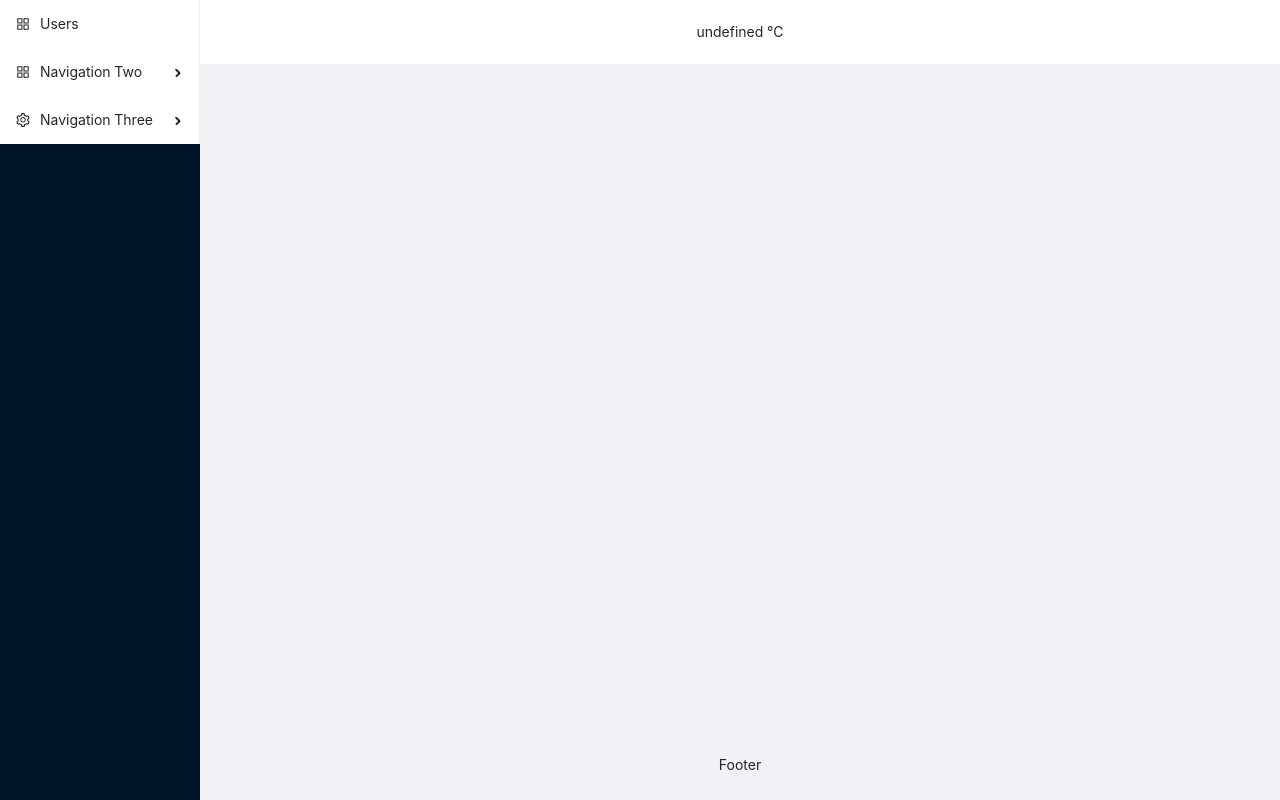
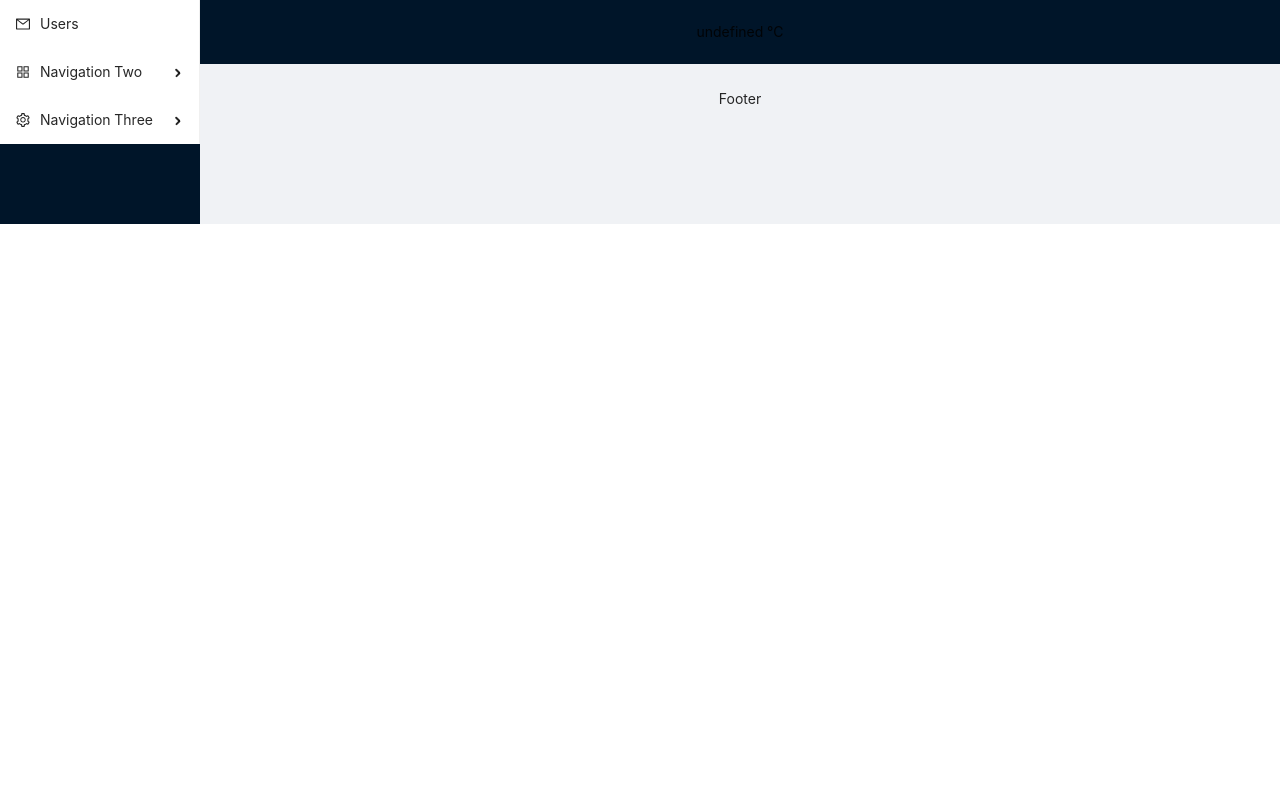
Before and after one commit to BlackhawkZZH/management, a React app: page /dashboard in a window 1280 px wide. Built offline with nearby package versions, Linux system fonts and the light colour scheme; no server answers.

Commit message:
need check style problem

```diff
--- a/src/pages/dashboard/components/header/header.less
+++ b/src/pages/dashboard/components/header/header.less
@@ -1,3 +1,5 @@
-.dashboard-header {
-    background-color: white !important;
+
+.dashboard-header{
+    background-color: aqua;
+    height: 10vh;
 }
--- a/src/pages/dashboard/components/leftsider/leftsider.jsx
+++ b/src/pages/dashboard/components/leftsider/leftsider.jsx
@@ -12,8 +12,8 @@
     }
 
     return (
-        <Sider className="left-sider"><Menu onClick={handleClick} style={{ width: 200 }} mode="vertical">
-            <Menu.Item key="1" icon={<AppstoreOutlined />}>
+        <Sider className="left-sider"><Menu onClick={handleClick} mode="vertical">
+            <Menu.Item key="1" icon={<MailOutlined />}>
                 <Link to='/dashboard/users'></Link>
                 Users
             </Menu.Item>
@@ -31,6 +31,7 @@
                 <Menu.Item key="11">Option 11</Menu.Item>
                 <Menu.Item key="12">Option 12</Menu.Item>
             </SubMenu>
-        </Menu></Sider>
+            </Menu>
+        </Sider>
     )
 }
--- a/src/pages/dashboard/components/leftsider/leftsider.less
+++ b/src/pages/dashboard/components/leftsider/leftsider.less
@@ -0,0 +1,8 @@
+.ant-menu {
+    background: aqua;
+}
+
+.left-sider{
+    height: 100vh;
+    background-color: aqua;
+}
--- a/src/pages/dashboard/dashboard.jsx
+++ b/src/pages/dashboard/dashboard.jsx
@@ -6,7 +6,7 @@
 import { LeftSider } from "./components/leftsider/leftsider";
 import { MainContent } from "./components/content/content";
 
-const { Footer, Content } = Layout;
+const { Footer } = Layout;
 
 export const DashBoard = () => {
 
@@ -16,7 +16,7 @@
         <Layout>
           <DashBoardHeader/>
           <MainContent/>
-          <Footer>Footer</Footer>
+          <Footer className="dashboard-footer">Footer</Footer>
         </Layout>
     </Layout>
     )
--- a/src/pages/dashboard/dashboard.less
+++ b/src/pages/dashboard/dashboard.less
@@ -1,4 +1,8 @@
-.left-sider{
-    height: 100vh;
+*{
 
+
+    .dashboard-footer{
+        background-color: black;
+        height: 20vh;
+    }
 }
```
